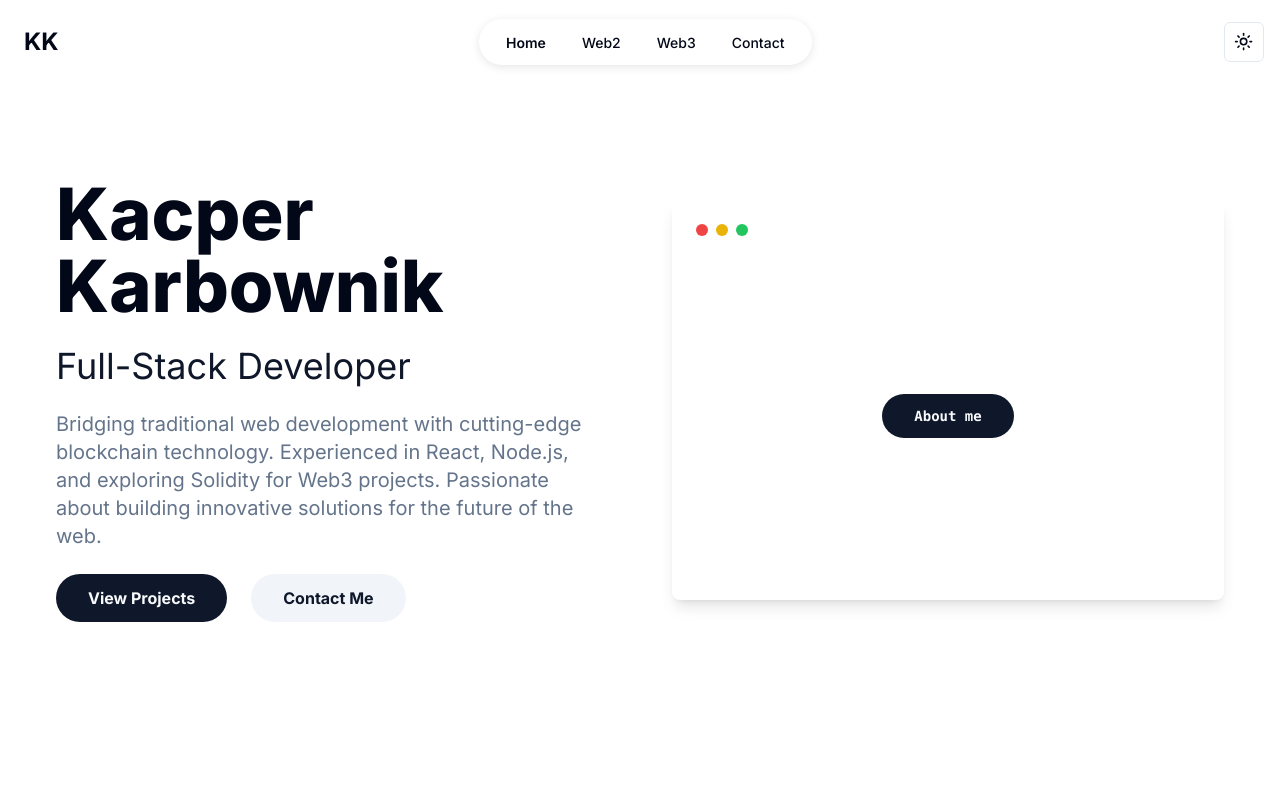
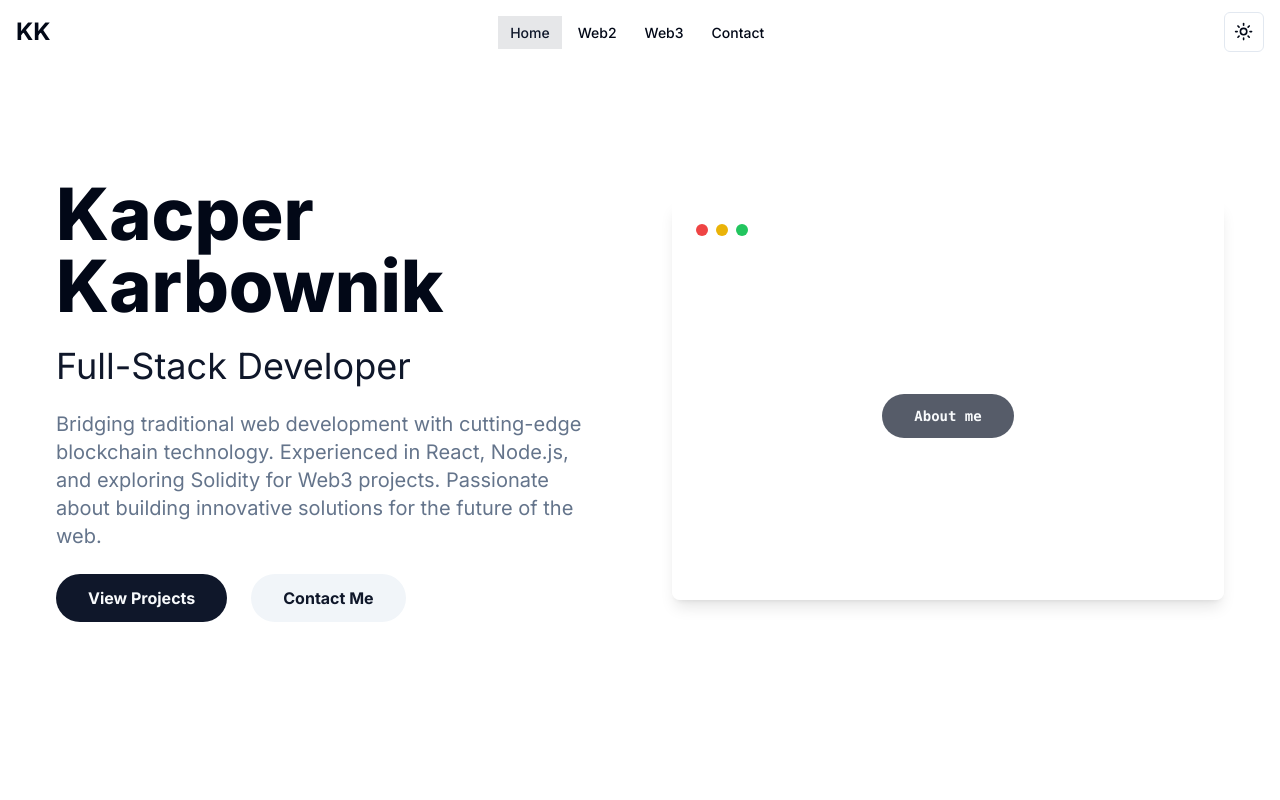
Before and after one commit to cleanerzkp/personal-webiste, a Next.js app: page / in a window 1280 px wide. Shown: the top 800 px of the page. Built offline with nearby package versions, Linux system fonts and the light colour scheme.

Commit message:
minor fixes

```diff
--- a/components/InteractiveTerminal.tsx
+++ b/components/InteractiveTerminal.tsx
@@ -65,7 +65,7 @@ console.log(\`Hire \${kacper.role} for your next \${kacper.seeking}!\`);`;
         height: isTyping ? "300px" : "400px"
       }}
       transition={{ duration: 0.8 }}
-      className="w-full max-w-2xl p-6 rounded-lg shadow-lg font-mono text-sm bg-white dark:bg-gray-800 text-gray-900 dark:text-gray-100 overflow-hidden"
+      className="w-full max-w-2xl p-6 rounded-lg shadow-lg font-mono text-sm bg-white/30 dark:bg-gray-800/30 backdrop-blur-md text-gray-900 dark:text-gray-100 overflow-hidden"
     >
       <div className="flex space-x-2 mb-4">
         <div className="w-3 h-3 rounded-full bg-red-500"></div>
@@ -77,7 +77,7 @@ console.log(\`Hire \${kacper.role} for your next \${kacper.seeking}!\`);`;
           <div className="flex items-center justify-center flex-grow">
             <button
               onClick={handleDiscover}
-              className="bg-primary text-primary-foreground hover:bg-primary/90 font-bold py-3 px-8 rounded-full text-center transition duration-300"
+              className="bg-primary/70 text-primary-foreground hover:bg-primary/90 font-bold py-3 px-8 rounded-full text-center transition duration-300 backdrop-blur-sm"
             >
               About me
             </button>
@@ -93,4 +93,4 @@ console.log(\`Hire \${kacper.role} for your next \${kacper.seeking}!\`);`;
   );
 };
 
-export default InteractiveTerminal;
+export default InteractiveTerminal
--- a/components/navbar.tsx
+++ b/components/navbar.tsx
@@ -4,8 +4,8 @@ import React from 'react';
 import Link from 'next/link';
 import { usePathname } from 'next/navigation';
 import { cn } from '@/lib/utils';
-import styles from '../styles/navbar.module.css';
 import { ModeToggle } from './ui/toggle';
+import { Menu } from 'lucide-react';
 
 const navItems = [
   { href: '/', label: 'Home' },
@@ -16,30 +16,80 @@ const navItems = [
 
 const MainNav: React.FC = () => {
   const pathname = usePathname();
+  const [isMenuOpen, setIsMenuOpen] = React.useState(false);
 
   return (
-    <header className={styles.header}>
-      <Link href="/" className={styles.logo}>KK</Link>
+    <header className="fixed top-0 left-0 right-0 z-50">
+      <div className="bg-background/30 backdrop-blur-lg supports-[backdrop-filter]:bg-background/60">
+        <div className="container mx-auto px-4 py-3 flex justify-between items-center">
+          <Link href="/" className="text-2xl font-bold text-foreground hover:text-primary transition-colors">
+            KK
+          </Link>
 
-      <nav className={styles.navbar}>
-        <ul className={styles.navLinks}>
+          <nav className="hidden md:block">
+            <ul className="flex space-x-1">
               {navItems.map((item) => (
                 <li key={item.href}>
                   <Link
                     href={item.href}
                     className={cn(
-                  styles.navLink,
-                  pathname === item.href && styles.activeNavLink
+                      "px-3 py-2 rounded-md text-sm font-medium transition-colors relative overflow-hidden group",
+                      pathname === item.href
+                        ? "text-primary"
+                        : "text-foreground hover:text-primary"
                     )}
                   >
                     {item.label}
+                    <span className={cn(
+                      "absolute inset-0 bg-primary/10 opacity-0 group-hover:opacity-100 transition-opacity",
+                      pathname === item.href && "opacity-100"
+                    )}></span>
                   </Link>
                 </li>
               ))}
             </ul>
           </nav>
 
+          <div className="flex items-center space-x-4">
             <ModeToggle />
+            <button
+              className="md:hidden text-foreground hover:text-primary"
+              onClick={() => setIsMenuOpen(!isMenuOpen)}
+            >
+              <Menu size={24} />
+            </button>
+          </div>
+        </div>
+      </div>
+
+      {isMenuOpen && (
+        <div className="md:hidden bg-background/80 backdrop-blur-md">
+          <nav className="container mx-auto px-4 py-2">
+            <ul className="space-y-2">
+              {navItems.map((item) => (
+                <li key={item.href}>
+                  <Link
+                    href={item.href}
+                    className={cn(
+                      "block px-3 py-2 rounded-md text-sm font-medium transition-colors relative overflow-hidden group",
+                      pathname === item.href
+                        ? "text-primary"
+                        : "text-foreground hover:text-primary"
+                    )}
+                    onClick={() => setIsMenuOpen(false)}
+                  >
+                    {item.label}
+                    <span className={cn(
+                      "absolute inset-0 bg-primary/10 opacity-0 group-hover:opacity-100 transition-opacity",
+                      pathname === item.href && "opacity-100"
+                    )}></span>
+                  </Link>
+                </li>
+              ))}
+            </ul>
+          </nav>
+        </div>
+      )}
     </header>
   );
 };
--- a/styles/navbar.module.css
+++ /dev/null
@@ -1,86 +0,0 @@
-.header {
-  position: fixed;
-  top: 1rem;
-  left: 1rem;
-  right: 1rem;
-  display: flex;
-  justify-content: space-between;
-  align-items: center;
-  z-index: 50;
-}
-
-.logo {
-  font-size: 1.5rem;
-  font-weight: 700;
-  color: var(--foreground);
-  text-decoration: none;
-  padding: 0.5rem;
-  border-radius: 50%;
-  background: rgba(var(--foreground), 0.1);
-  transition: all 0.3s ease;
-}
-
-.logo:hover {
-  background: rgba(var(--foreground), 0.2);
-}
-
-.navbar {
-  background: rgba(var(--background), 0.8);
-  backdrop-filter: blur(10px);
-  border-radius: 9999px;
-  padding: 0.7rem;
-  box-shadow: 0 2px 10px rgba(0, 0, 0, 0.1);
-}
-
-.navLinks {
-  display: flex;
-  gap: 0.25rem;
-}
-
-.navLink {
-  font-size: 0.875rem;
-  font-weight: 500;
-  color: var(--foreground);
-  text-decoration: none;
-  padding: 0.5rem 1rem;
-  border-radius: 9999px;
-  transition: all 0.3s ease;
-  position: relative;
-  overflow: hidden;
-}
-
-.navLink::before {
-  content: '';
-  position: absolute;
-  top: 0;
-  left: 0;
-  width: 100%;
-  height: 100%;
-  background-color: var(--primary);
-  opacity: 0;
-  transition: all 0.3s ease;
-  z-index: -1;
-  transform: translateY(100%);
-}
-
-.navLink:hover::before,
-.activeNavLink::before {
-  opacity: 0.1;
-  transform: translateY(0);
-}
-
-.navLink:hover,
-.activeNavLink {
-  color: var(--primary);
-}
-
-.activeNavLink {
-  font-weight: 600;
-  box-shadow: inset 0 0 0 2px var(--primary);
-}
-
-@media (max-width: 639px) {
-  .navbar {
-    display: none;
-  }
-}
```
Lines whose indentation alone changed are shown as unchanged.
